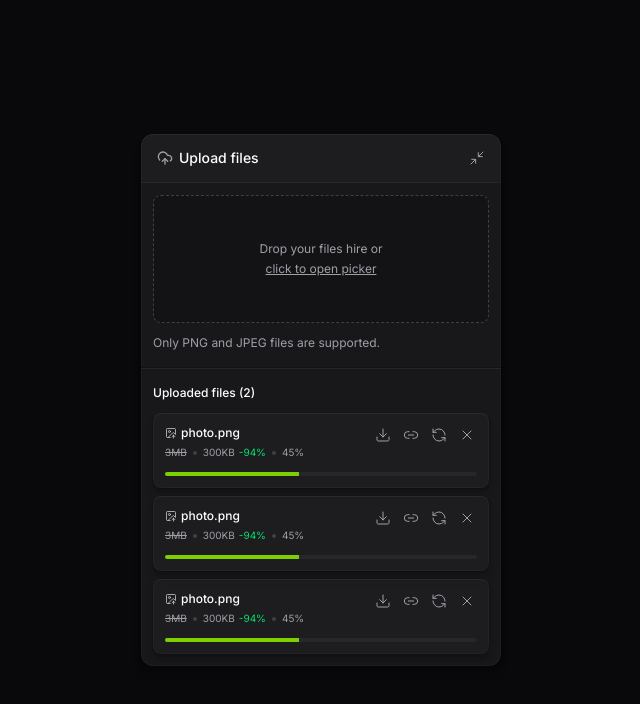
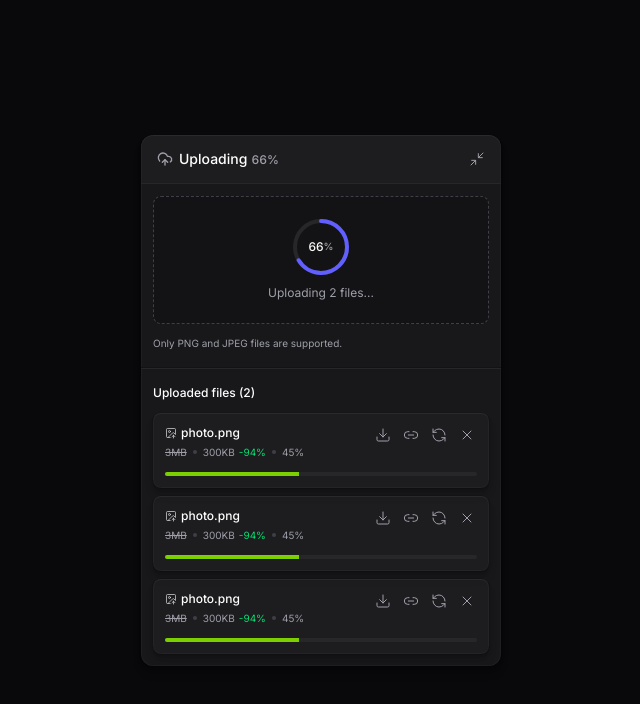
Before and after one commit to gabrielpramalho/widget-upload-file, a React (Vite) app: page / in a window 1280 px wide. Both pictures are taken after a click on the button 792 px from the left and 400 px from the top of the page. Shown: the top 704 px of the page, without its empty margins (319-959 px from the left). Built offline with nearby package versions, Linux system fonts and the light colour scheme.

Commit message:
feat: add circular progress component and add some mocks states

```diff
--- /dev/null
+++ b/src/components/ui/circular-progress-bar.tsx
@@ -0,0 +1,56 @@
+interface CircularProgressBarProps {
+	progress: number
+	size?: number
+	strokeWidth?: number
+	circleColor?: string
+	progressColor?: string
+}
+
+export function CircularProgressBar({
+	progress,
+	size = 120,
+	strokeWidth = 8,
+	circleColor = 'text-zinc-800',
+	progressColor = 'text-indigo-500',
+}: CircularProgressBarProps) {
+	const center = size / 2
+	const radius = center - strokeWidth / 2
+	const circumference = 2 * Math.PI * radius
+	const progressOffset = circumference - (progress / 100) * circumference
+
+	return (
+		<div className="relative" style={{ width: size, height: size }}>
+			{/** biome-ignore lint/a11y/noSvgWithoutTitle: not title */}
+			<svg className="w-full h-full -rotate-90" viewBox={`0 0 ${size} ${size}`}>
+				<circle
+					className={`${circleColor} stroke-current`}
+					strokeWidth={strokeWidth}
+					fill="transparent"
+					r={radius}
+					cx={center}
+					cy={center}
+				/>
+				<circle
+					className={`${progressColor} stroke-current`}
+					strokeWidth={strokeWidth}
+					strokeLinecap="round"
+					fill="transparent"
+					r={radius}
+					cx={center}
+					cy={center}
+					style={{
+						strokeDasharray: circumference,
+						strokeDashoffset: progressOffset,
+						transition: 'stroke-dashoffset 0.5s ease-in-out',
+					}}
+				/>
+			</svg>
+			<div
+				className={`absolute inset-0 flex items-center justify-center text-xs font-medium text-zinc-50`}
+			>
+				{progress}
+				<span className="text-xxs text-zinc-400">%</span>
+			</div>
+		</div>
+	)
+}
--- a/src/components/upload-widget-dropzone.tsx
+++ b/src/components/upload-widget-dropzone.tsx
@@ -1,6 +1,10 @@
 import { useDropzone } from 'react-dropzone'
+import { CircularProgressBar } from './ui/circular-progress-bar'
 
 export function UploadWidgetUploadDropzone() {
+	const isThereAnyPendingUpload = true
+	const uploadGlobalPercentage = 66
+
 	const { getInputProps, getRootProps, isDragActive } = useDropzone({
 		multiple: true,
 		accept: {
@@ -16,16 +20,27 @@ export function UploadWidgetUploadDropzone() {
 		<div className="px-3 flex flex-col gap-3">
 			<div
 				data-active={isDragActive}
-      className='cursor-pointer text-zinc-400 bg-black/20 p-5 rounded-lg border border-zinc-700 border-dashed h-32 flex flex-col items-center justify-center gap-1 hover:border-zinc-600 transition-colors data-[active=true]:border-lime-500 data-[active=true]:bg-lime-500/10 data-[active=true]:text-lime-400'
+				className="cursor-pointer text-zinc-400 bg-black/20 p-5 rounded-lg border border-zinc-700 border-dashed h-32 flex flex-col items-center justify-center gap-1 hover:border-zinc-600 transition-colors data-[active=true]:border-lime-500 data-[active=true]:bg-lime-500/10 data-[active=true]:text-lime-400"
 				{...getRootProps()}
 			>
-        <input type='file' {...getInputProps()} />
+				<input type="file" {...getInputProps()} />
 
-        <span className='text-xs'>Drop your files hire or </span>
-        <span className='text-xs underline'>click to open picker</span>
+				{isThereAnyPendingUpload ? (
+					<div className='flex flex-col gap-2.5 items-center'>
+            <CircularProgressBar progress={uploadGlobalPercentage} size={56} strokeWidth={4} />
+            <span className='text-xs'>Uploading 2 files...</span>
+          </div>
+				) : (
+					<>
+						<span className="text-xs">Drop your files hire or </span>
+						<span className="text-xs underline">click to open picker</span>
+					</>
+				)}
 			</div>
 
-      <span className='text-xs text-zinc-400'>Only PNG and JPEG files are supported.</span>
+			<span className="text-xxs text-zinc-400">
+				Only PNG and JPEG files are supported.
+			</span>
 		</div>
 	)
 }
--- a/src/components/upload-widget-title.tsx
+++ b/src/components/upload-widget-title.tsx
@@ -1,10 +1,20 @@
-import { UploadCloud } from "lucide-react"
+import { UploadCloud } from 'lucide-react'
 
 export function UploadWidgetTitle() {
+	const isThereAnyPendingUpload = true
+	const uploadGlobalPercentage = 66
+
 	return (
 		<div className="flex items-center gap-1.5 text-sm font-medium">
-      <UploadCloud className="size-4 text-zinc-400" />
-			<span>Upload files</span>
+			<UploadCloud className="size-4 text-zinc-400" />
+			{isThereAnyPendingUpload ? (
+				<span className="flex items-baseline gap-1">
+					Uploading
+					<span className="text-xs text-zinc-400 tabular-nums">{uploadGlobalPercentage}%</span>
+				</span>
+			) : (
+				<span>Upload files</span>
+			)}
 		</div>
 	)
 }
--- a/src/components/upload-widget-upload-list.tsx
+++ b/src/components/upload-widget-upload-list.tsx
@@ -1,17 +1,25 @@
-import { UploadWidgetUploadItem } from "./upload-widget-upload-item";
+import { UploadWidgetUploadItem } from './upload-widget-upload-item'
 
 export function UploadWidgetUploadList() {
+	const isUploadListEmpty = false
+
 	return (
 		<div className="px-3 flex flex-col gap-3">
 			<span className="text-xs font-medium">
 				Uploaded files <span>(2)</span>
 			</span>
 
-      <div className="space-y-2">
-        <UploadWidgetUploadItem />
-        <UploadWidgetUploadItem />
-        <UploadWidgetUploadItem />
-      </div>
+			{isUploadListEmpty ? (
+				<div>
+					<span className='text-xs text-zinc-400'>No uploads added</span>
+				</div>
+			) : (
+				<div className="space-y-2">
+					<UploadWidgetUploadItem />
+					<UploadWidgetUploadItem />
+					<UploadWidgetUploadItem />
+				</div>
+			)}
 		</div>
 	)
 }
```
Lines whose indentation alone changed are shown as unchanged.
